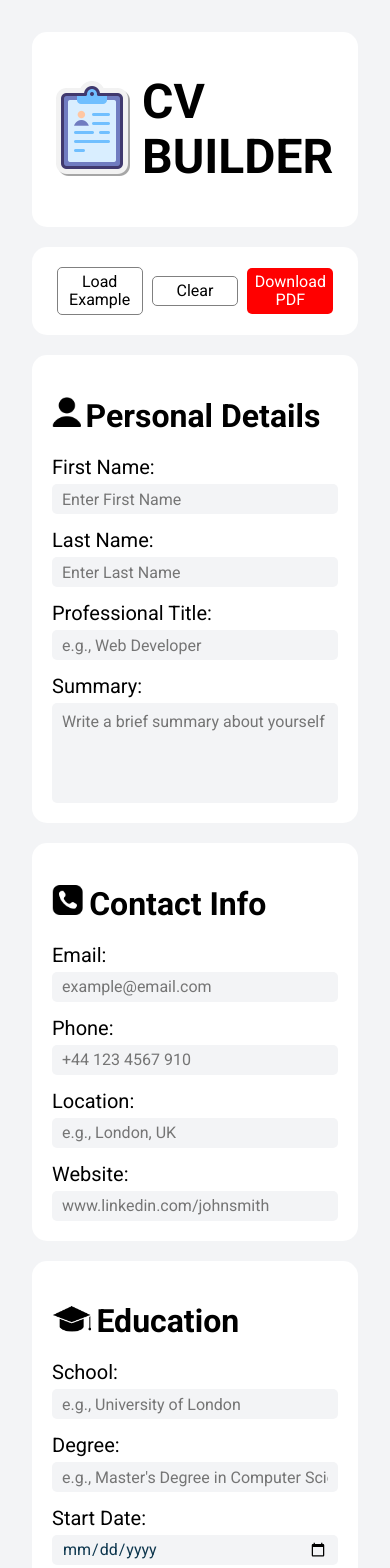
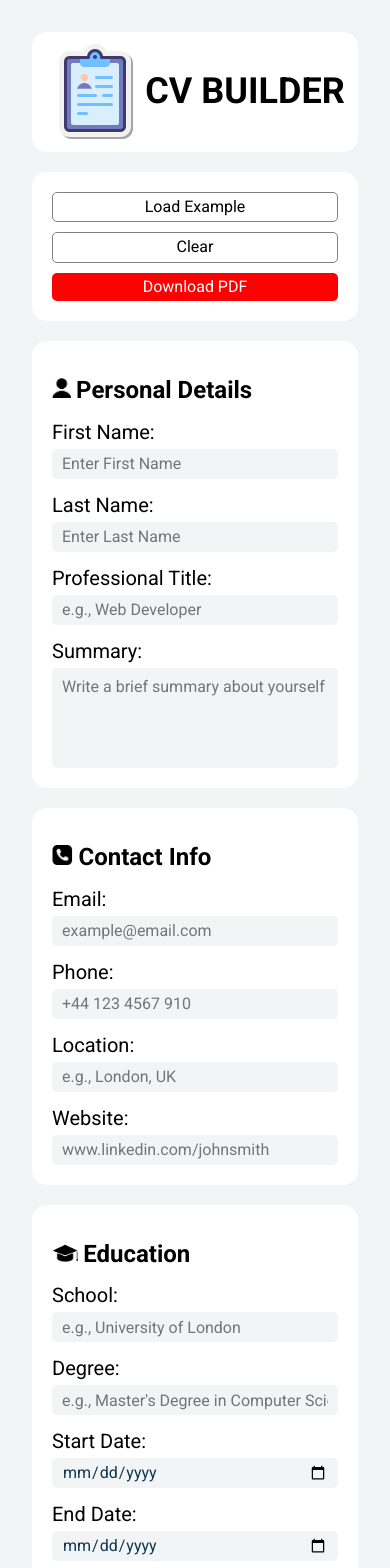
Before and after one commit to Stjepan1999/cv-builder, a React (Vite) app: page / in a window 390 px wide. Shown: the top 1568 px of the page. Built offline with nearby package versions, Linux system fonts and the light colour scheme.

Commit message:
Improve responsive design with CSS adjustments

```diff
--- a/src/components/Forms/ContactInfoForm.jsx
+++ b/src/components/Forms/ContactInfoForm.jsx
@@ -5,7 +5,7 @@ import '../../style.css';
 export const ContactInfoForm = ({ register }) => {
   return (
     <div className="section-container">
-      <h1>
+      <h1 className="section-header">
         <img src={contactIcon} className="section-icon" alt="Phone Icon" />
         Contact Info
       </h1>
--- a/src/components/Forms/EducationForm.jsx
+++ b/src/components/Forms/EducationForm.jsx
@@ -49,14 +49,14 @@ export const EducationForm = ({ savedEducation, onSubmitSuccess, onSaveClick })
 
   return (
     <div className="section-container">
-      <h1>
+      <h1 className="section-header">
         <img src={graduationCap} className="section-icon education" alt="Graduation cap" />
         Education
       </h1>
       {savedEducation.map((data, index) => (
         <div key={index} className="section-saved-data">
           <p>{data.school}</p>
-          <button onClick={() => handleEditClick(index)} className="no-button-style">
+          <button onClick={() => handleEditClick(index)} className="button-no-style">
             <img src={editIcon} alt="Edit" className="button-image" />
           </button>
         </div>
--- a/src/components/Forms/ExperienceForm.jsx
+++ b/src/components/Forms/ExperienceForm.jsx
@@ -52,14 +52,14 @@ export const ExperienceForm = ({ savedExperience, onSubmitSuccess, onSaveClick }
 
   return (
     <div className="section-container">
-      <h1>
+      <h1 className="section-header">
         <img src={experienceIcon} className="section-icon education" alt="Briefcase icon" />
         Experience
       </h1>
       {savedExperience.map((data, index) => (
         <div key={index} className="section-saved-data">
           <p>{data.company}</p>
-          <button onClick={() => handleEditClick(index)} className="no-button-style">
+          <button onClick={() => handleEditClick(index)} className="button-no-style">
             <img src={editIcon} alt="Edit" className="button-image" />
           </button>
         </div>
--- a/src/components/Forms/SkillsForm.jsx
+++ b/src/components/Forms/SkillsForm.jsx
@@ -41,8 +41,7 @@ export const SkillsForm = ({ savedSkills, onSubmitSuccess, onSaveClick }) => {
 
   return (
     <div className="section-container">
-      <h1>
-        {' '}
+      <h1 className="section-header">
         <img src={skills} className="section-icon education" alt="Person skill icon" />
         Skills
       </h1>
--- a/src/style.css
+++ b/src/style.css
@@ -135,7 +135,7 @@ body {
 .button-red:hover {
   background-color: rgb(210, 0, 0);
 }
-.no-button-style {
+.button-no-style {
   border: none;
   background-color: transparent;
 }
@@ -343,11 +343,28 @@ body {
     transform: scale(0.5);
     margin: -280px 0;
   }
+  .button {
+    width: 100%;
+  }
+  .control-buttons {
+    flex-direction: column;
+    gap: 10px;
+  }
 }
 @media (max-width: 460px) {
   .resume {
     transform: scale(0.4);
     margin: -340px 0;
+  }
+  .header {
+    text-align: center;
+    font-size: 36px;
+  }
+  .section-header {
+    font-size: 24px;
+  }
+  .section-icon {
+    height: 20px;
   }
 }
 @media (max-width: 370px) {
```
